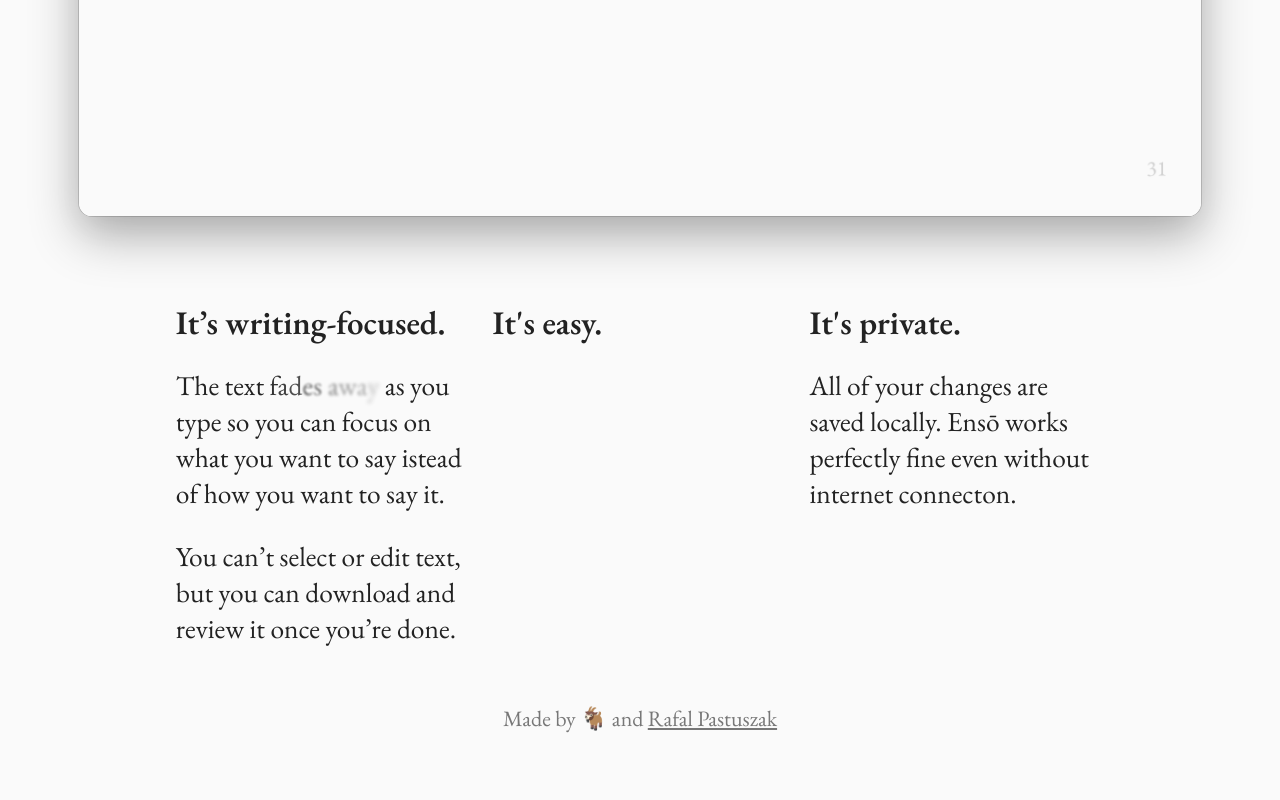
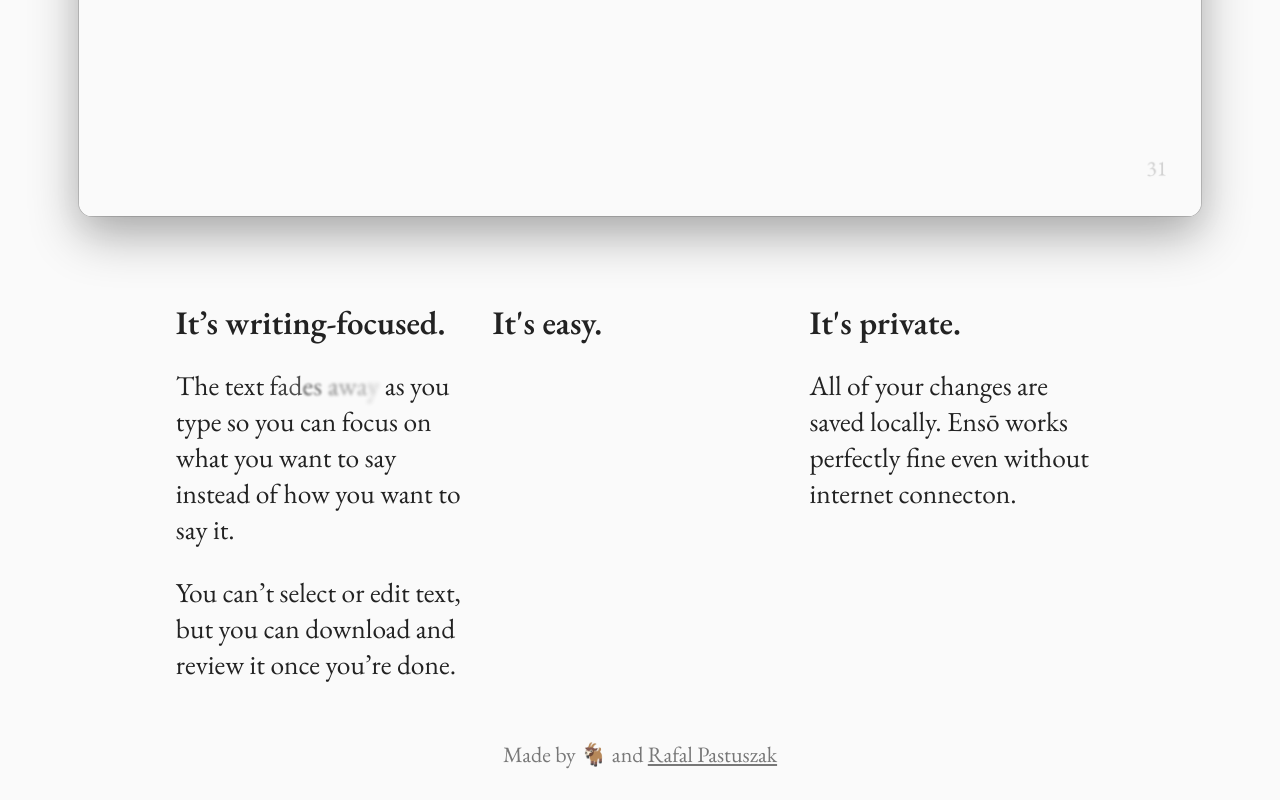
Before and after one commit to paprikka/enso-product-page, a Next.js app: page / in a window 1280 px wide. Shown: the part 1234-2034 px from the top of the page. Before the commit the page ends 1998 px from the top, so only its background shows below. Built offline with nearby package versions, Linux system fonts and the light colour scheme.

Commit message:
fix: remove a typo

```diff
--- a/pages/index.tsx
+++ b/pages/index.tsx
@@ -35,7 +35,8 @@ const SocialMeta: FC<SocialMetaProps> = (props: SocialMetaProps) => (
       async
       defer
       data-website-id="09a5781d-26de-4f88-9d84-d6821ad0730d"
-      src="https://sonnet-events.herokuapp.com/umami.js"></script>
+      src="https://sonnet-events.herokuapp.com/umami.js"
+    ></script>
     <meta
       name="description"
       content={props.description + " Click to learn more."}
@@ -69,7 +70,7 @@ export default function Home() {
             <h2>It’s writing-focused.</h2>
             <p>
               The text <Fade text="fades away" /> as you type so you can focus
-              on what you want to say istead of how you want to say it.
+              on what you want to say instead of how you want to say it.
             </p>
             <p>
               You can’t select or edit text, but you can download and review it
```
